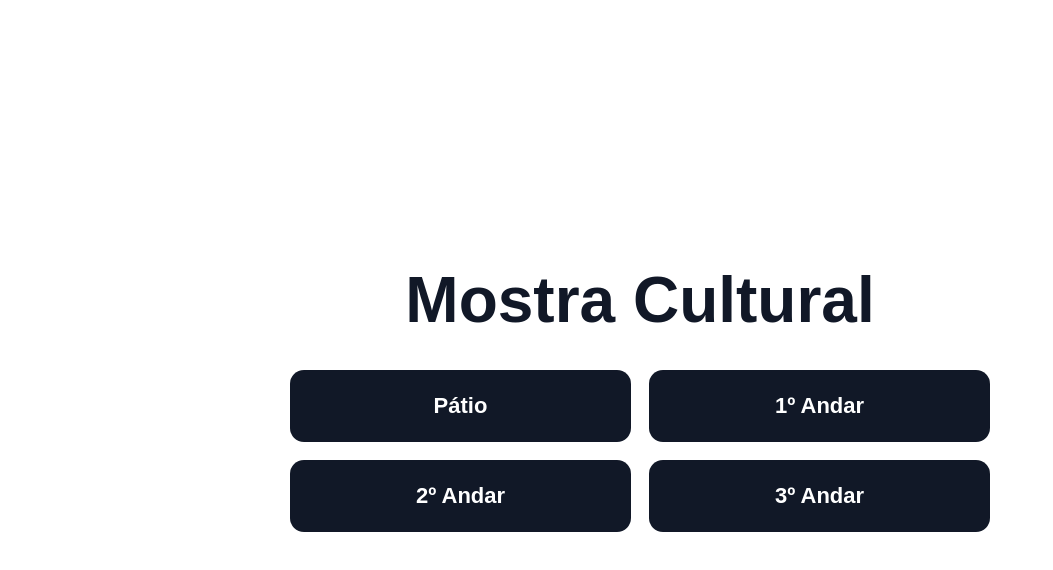
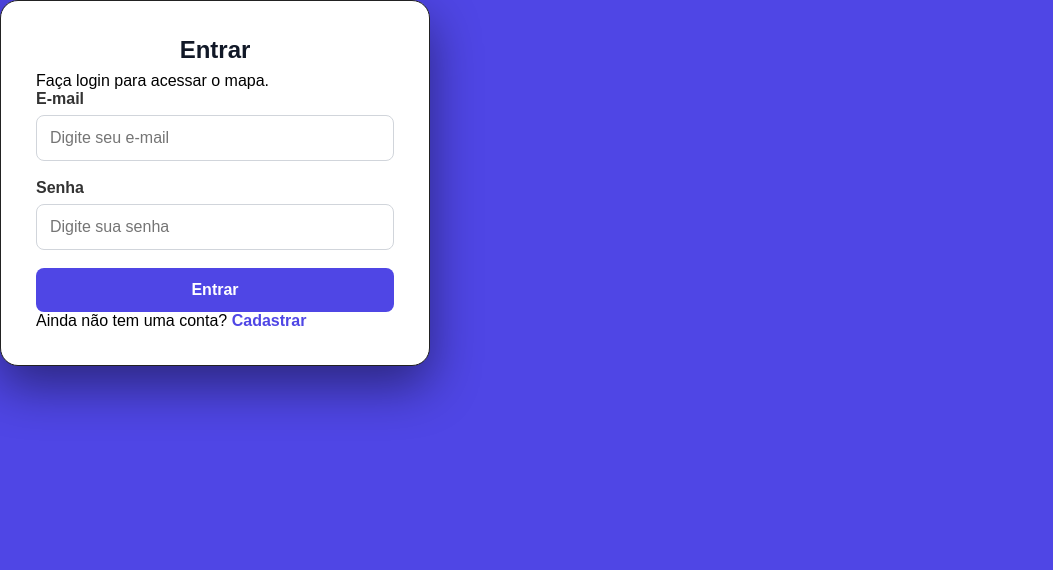
Before and after one commit to felipexxs969/MostraCultural, a website: page index.html in a window 1280 px wide. Shown: the whole page, without its empty margins (0-1053 px from the left). Drawn offline with Linux system fonts and the light colour scheme.

Commit message:
Update the Index

```diff
--- a/index.html
+++ b/index.html
@@ -2,46 +2,76 @@
 <html lang="pt-BR">
 <head>
     <meta charset="UTF-8">
-    <meta name="viewport" content="width=device-width, initial-scale=1.0">
-    <title>Mostra Cultural</title>
+
+    <meta
+        name="viewport"
+        content="width=device-width, initial-scale=1.0"
+    >
+
+    <title>Login - Mostra Cultural</title>
+
     <link rel="stylesheet" href="style.css">
 </head>
-<body class="pagina-inicial">
 
-<main class="inicio">
-    <section class="inicio-conteudo" aria-label="Escolha do andar">
-        <h1>Mostra Cultural</h1>
+<body class="pagina-login">
 
-        <div class="andares" id="andares">
-            <a class="botao-andar" href="login.html?andar=patio">Pátio</a>
-            <a class="botao-andar" href="login.html?andar=andar1">1º Andar</a>
-            <a class="botao-andar" href="login.html?andar=andar2">2º Andar</a>
-            <a class="botao-andar" href="login.html?andar=andar3">3º Andar</a>
-        </div>
+<main class="login-container">
+
+    <section class="login-box">
+
+        <h1>Entrar</h1>
+
+        <p>
+            Faça login para acessar o mapa.
+        </p>
+
+        <form id="loginForm">
+
+            <label for="email">
+                E-mail
+            </label>
+
+            <input
+                type="email"
+                id="email"
+                name="email"
+                placeholder="Digite seu e-mail"
+                required
+            >
+
+            <label for="senha">
+                Senha
+            </label>
+
+            <input
+                type="password"
+                id="senha"
+                name="senha"
+                placeholder="Digite sua senha"
+                required
+            >
+
+            <button
+                type="submit"
+                id="botaoLogin"
+            >
+                Entrar
+            </button>
+
+            <p id="mensagem"></p>
+
+        </form>
+
+        <p>
+            Ainda não tem uma conta?
+            <a href="cadastro.html">Cadastrar</a>
+        </p>
+
     </section>
+
 </main>
 
-<script src="site-config.js"></script>
-<script>
-    // Mantém os botões sincronizados com os nomes definidos no código.
-    const config = window.SITE_CONFIG;
-    const mapaDeBotoes = [
-        ["patio", "Pátio"],
-        ["andar1", "1º Andar"],
-        ["andar2", "2º Andar"],
-        ["andar3", "3º Andar"]
-    ];
-
-    if (config && config.andares) {
-        document.querySelectorAll(".botao-andar").forEach((botao, indice) => {
-            const item = mapaDeBotoes[indice];
-            const andar = config.andares[item[0]];
-            if (andar && andar.nome) {
-                botao.textContent = andar.nome;
-            }
-        });
-    }
-</script>
+<script src="script.js"></script>
 
 </body>
 </html>
```
